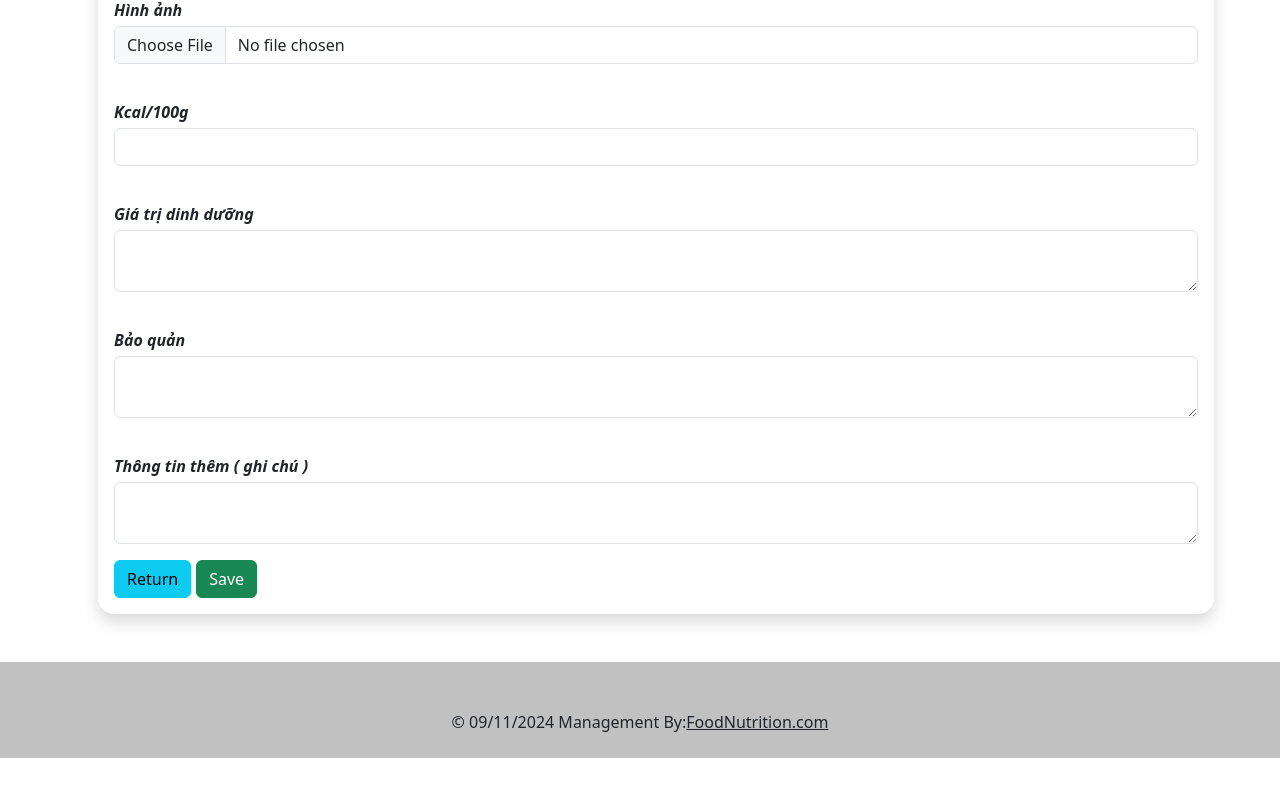
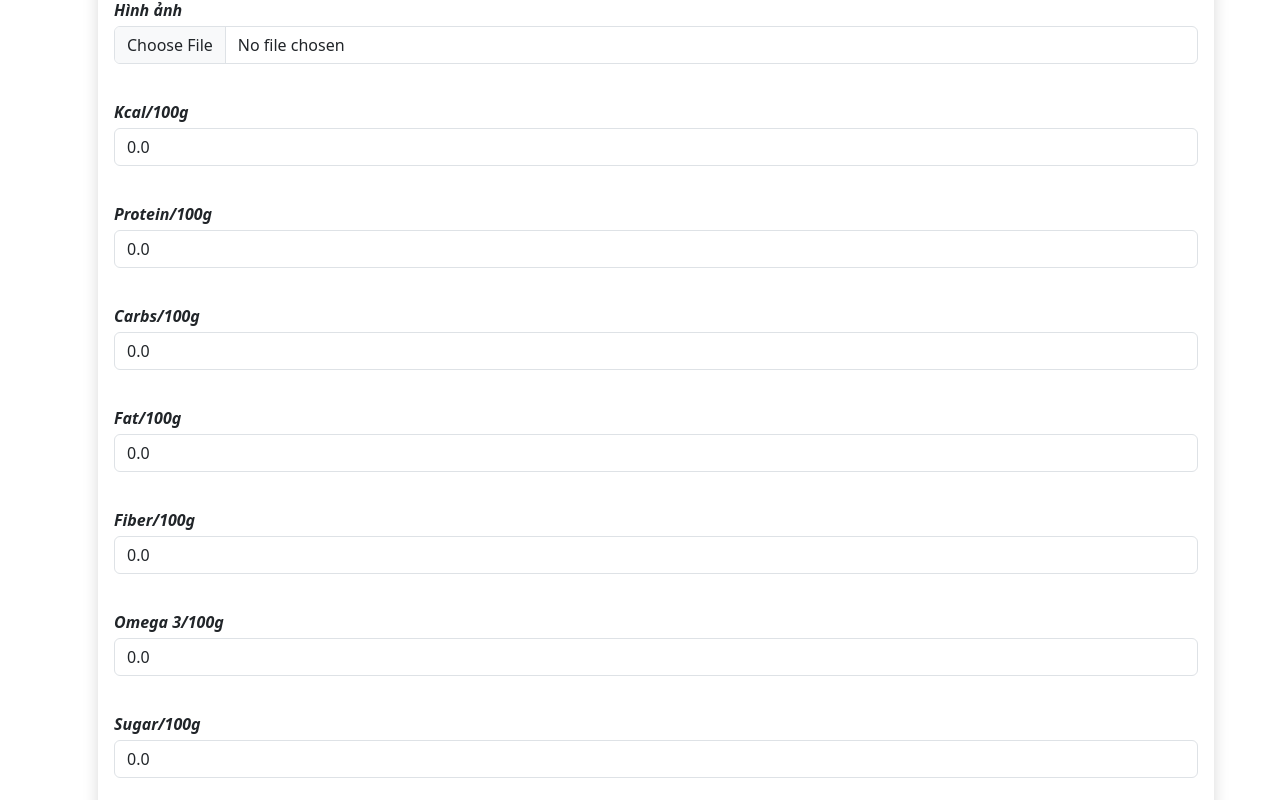
Before and after one commit to NguyenLuan11/food-nutriton-frontend, a React (Vite) app: page /food in a window 1280 px wide. Shown: the part 300-1100 px from the top of the page. Before the commit the page ends 1058 px from the top, so only its background shows below. Built offline with nearby package versions, Linux system fonts and the light colour scheme.

Commit message:
update components

```diff
--- a/src/components/chart/lineChart.jsx
+++ b/src/components/chart/lineChart.jsx
@@ -2,10 +2,10 @@
 /* eslint-disable no-unused-vars */
 import React from 'react';
 import { Line } from 'react-chartjs-2';
-import { Chart as ChartJS, LineElement, CategoryScale, LinearScale, PointElement, Tooltip, Legend, Colors } from 'chart.js';
+import { Chart as ChartJS, LineElement, CategoryScale, LinearScale, PointElement, Tooltip, Legend, Filler } from 'chart.js';
 
 // Đăng ký các thành phần bắt buộc
-ChartJS.register(LineElement, CategoryScale, LinearScale, PointElement, Tooltip, Legend);
+ChartJS.register(LineElement, CategoryScale, LinearScale, PointElement, Filler, Tooltip, Legend);
 
 const LineChartComponent = ({ labels, dataPoints }) => {
   const data = {
@@ -30,12 +30,18 @@ const LineChartComponent = ({ labels, dataPoints }) => {
           display: true,
           text: 'Ngày kiểm tra BMI',
         },
+        grid: {
+          display: false, // Ẩn lưới trục x
+        },
       },
       y: {
         beginAtZero: true,
         title: {
           display: true,
           text: 'Chỉ số BMI',
+        },
+        grid: {
+          display: false, // Ẩn lưới trục x
         },
       },
     },
--- a/src/components/food/foodComponent.jsx
+++ b/src/components/food/foodComponent.jsx
@@ -9,6 +9,12 @@ const FoodComponent = () => {
     const [foodName, setFoodName] = useState('');
     const [image, setImage] = useState('');
     const [kcalOn100g, setKcalOn100g] = useState('');
+    const [proteinOn100g, setProteinOn100g] = useState('');
+    const [carbsOn100g, setCarbsOn100g] = useState('');
+    const [fatOn100g, setFatOn100g] = useState('');
+    const [fiberOn100g, setFiberOn100g] = useState('');
+    const [omega3On100g, setOmega3On100g] = useState('');
+    const [sugarOn100g, setSugarOn100g] = useState('');
     const [newImage, setNewImage] = useState('');
     const [nutritionValue, setNutritionValue] = useState('');
     const [preservation, setPreservation] = useState('');
@@ -18,6 +24,12 @@ const FoodComponent = () => {
     const [errors, setErrors] = useState({
         foodName: '',
         kcalOn100g: '',
+        proteinOn100g: '',
+        carbsOn100g: '',
+        fatOn100g: '',
+        fiberOn100g: '',
+        omega3On100g: '',
+        sugarOn100g: '',
         nutritionValue: '',
         preservation: '',
         note: ''
@@ -47,6 +59,12 @@ const FoodComponent = () => {
                 setFoodName(response.data.foodName);
                 setImage(response.data.image);
                 setKcalOn100g(response.data.kcalOn100g);
+                setProteinOn100g(response.data.proteinOn100g);
+                setCarbsOn100g(response.data.carbsOn100g);
+                setFatOn100g(response.data.fatOn100g);
+                setFiberOn100g(response.data.fiberOn100g);
+                setOmega3On100g(response.data.omega3On100g);
+                setSugarOn100g(response.data.sugarOn100g);
                 setNutritionValue(response.data.nutritionValue);
                 setPreservation(response.data.preservation);
                 setNote(response.data.note);
@@ -87,11 +105,14 @@ const FoodComponent = () => {
 
         if (accessToken != null) {
             if (validateForm()) {
-                const food = {foodName, kcalOn100g, nutritionValue, preservation, note};
+                const food = {foodName, kcalOn100g, proteinOn100g, carbsOn100g, fatOn100g, fiberOn100g,
+                    omega3On100g, sugarOn100g, nutritionValue, preservation, note};
                 console.log(food);
+
                 // console.log("Access Token:", accessToken);
+
                 const file = fileInputRef.current.files[0];
-                console.log(file);
+                // console.log(file);
 
                 if (foodId) {
                     if (file) {
@@ -168,6 +189,48 @@ const FoodComponent = () => {
             errorCopy.kcalOn100g = '';
         } else {
             errorCopy.kcalOn100g = "Calories on 100g is requied!";
+            valid = false;
+        }
+
+        if (proteinOn100g || proteinOn100g === 0) {
+            errorCopy.proteinOn100g = '';
+        } else {
+            errorCopy.proteinOn100g = "Protein on 100g is requied!";
+            valid = false;
+        }
+
+        if (carbsOn100g || carbsOn100g === 0) {
+            errorCopy.carbsOn100g = '';
+        } else {
+            errorCopy.carbsOn100g = "Carbs on 100g is requied!";
+            valid = false;
+        }
+
+        if (fatOn100g || fatOn100g === 0) {
+            errorCopy.fatOn100g = '';
+        } else {
+            errorCopy.fatOn100g = "Fat on 100g is requied!";
+            valid = false;
+        }
+
+        if (fiberOn100g || fiberOn100g === 0) {
+            errorCopy.fiberOn100g = '';
+        } else {
+            errorCopy.fiberOn100g = "Fiber on 100g is requied!";
+            valid = false;
+        }
+
+        if (omega3On100g || omega3On100g === 0) {
+            errorCopy.omega3On100g = '';
+        } else {
+            errorCopy.omega3On100g = "Omega 3 on 100g is requied!";
+            valid = false;
+        }
+
+        if (sugarOn100g || sugarOn100g === 0) {
+            errorCopy.sugarOn100g = '';
+        } else {
+            errorCopy.sugarOn100g = "Sugar on 100g is requied!";
             valid = false;
         }
 
@@ -267,13 +330,79 @@ const FoodComponent = () => {
                         <br />
                         <div className="form-group">
                             <label htmlFor="kcalOn100g"><b><i>Kcal/100g</i></b></label>
-                            <input type="number"
+                            <input type="text"
                             onChange={(e) => setKcalOn100g(e.target.value)}
                             className={`form-control ${ errors.kcalOn100g ? 'is-invalid' : '' }`}
                             name="kcalOn100g" id="kcalOn100g"
-                            value={kcalOn100g} />
+                            value={kcalOn100g != '' ? kcalOn100g : '0.0'} />
                             {/* Display validation errors */}
                             { errors.kcalOn100g && <div className='invalid-feedback'>{ errors.kcalOn100g }</div> }
+                        </div>
+                        <br />
+                        <div className="form-group">
+                            <label htmlFor="proteinOn100g"><b><i>Protein/100g</i></b></label>
+                            <input type="text"
+                            onChange={(e) => setProteinOn100g(e.target.value)}
+                            className={`form-control ${ errors.proteinOn100g ? 'is-invalid' : '' }`}
+                            name="proteinOn100g" id="proteinOn100g"
+                            value={proteinOn100g != '' ? proteinOn100g : '0.0'} />
+                            {/* Display validation errors */}
+                            { errors.proteinOn100g && <div className='invalid-feedback'>{ errors.proteinOn100g }</div> }
+                        </div>
+                        <br />
+                        <div className="form-group">
+                            <label htmlFor="carbsOn100g"><b><i>Carbs/100g</i></b></label>
+                            <input type="text"
+                            onChange={(e) => setCarbsOn100g(e.target.value)}
+                            className={`form-control ${ errors.carbsOn100g ? 'is-invalid' : '' }`}
+                            name="carbsOn100g" id="carbsOn100g"
+                            value={carbsOn100g != '' ? carbsOn100g : '0.0'} />
+                            {/* Display validation errors */}
+                            { errors.carbsOn100g && <div className='invalid-feedback'>{ errors.carbsOn100g }</div> }
+                        </div>
+                        <br />
+                        <div className="form-group">
+                            <label htmlFor="fatOn100g"><b><i>Fat/100g</i></b></label>
+                            <input type="text"
+                            onChange={(e) => setFatOn100g(e.target.value)}
+                            className={`form-control ${ errors.fatOn100g ? 'is-invalid' : '' }`}
+                            name="fatOn100g" id="fatOn100g"
+                            value={fatOn100g != '' ? fatOn100g : '0.0'} />
+                            {/* Display validation errors */}
+                            { errors.fatOn100g && <div className='invalid-feedback'>{ errors.fatOn100g }</div> }
+                        </div>
+                        <br />
+                        <div className="form-group">
+                            <label htmlFor="fiberOn100g"><b><i>Fiber/100g</i></b></label>
+                            <input type="text"
+                            onChange={(e) => setFiberOn100g(e.target.value)}
+                            className={`form-control ${ errors.fiberOn100g ? 'is-invalid' : '' }`}
+                            name="fiberOn100g" id="fiberOn100g"
+                            value={fiberOn100g != '' ? fiberOn100g : '0.0'} />
+                            {/* Display validation errors */}
+                            { errors.fiberOn100g && <div className='invalid-feedback'>{ errors.fiberOn100g }</div> }
+                        </div>
+                        <br />
+                        <div className="form-group">
+                            <label htmlFor="omega3On100g"><b><i>Omega 3/100g</i></b></label>
+                            <input type="text"
+                            onChange={(e) => setOmega3On100g(e.target.value)}
+                            className={`form-control ${ errors.omega3On100g ? 'is-invalid' : '' }`}
+                            name="omega3On100g" id="omega3On100g"
+                            value={omega3On100g != '' ? omega3On100g : '0.0'} />
+                            {/* Display validation errors */}
+                            { errors.omega3On100g && <div className='invalid-feedback'>{ errors.omega3On100g }</div> }
+                        </div>
+                        <br />
+                        <div className="form-group">
+                            <label htmlFor="sugarOn100g"><b><i>Sugar/100g</i></b></label>
+                            <input type="text"
+                            onChange={(e) => setSugarOn100g(e.target.value)}
+                            className={`form-control ${ errors.sugarOn100g ? 'is-invalid' : '' }`}
+                            name="sugarOn100g" id="sugarOn100g"
+                            value={sugarOn100g != '' ? sugarOn100g : '0.0'} />
+                            {/* Display validation errors */}
+                            { errors.sugarOn100g && <div className='invalid-feedback'>{ errors.sugarOn100g }</div> }
                         </div>
                         <br />
                         <div className="form-group">
--- a/src/components/nutrient/nutrientComponent.jsx
+++ b/src/components/nutrient/nutrientComponent.jsx
@@ -155,7 +155,7 @@ const NutrientComponent = () => {
             valid = false;
         }
 
-        if (needed.trim()) {
+        if (needed) {
             errorCopy.needed = '';
         } else {
             errorCopy.needed = 'Needed is requied!';
```
Also changed, not shown: 1 other file (tests, documents, lock files or other folders).
